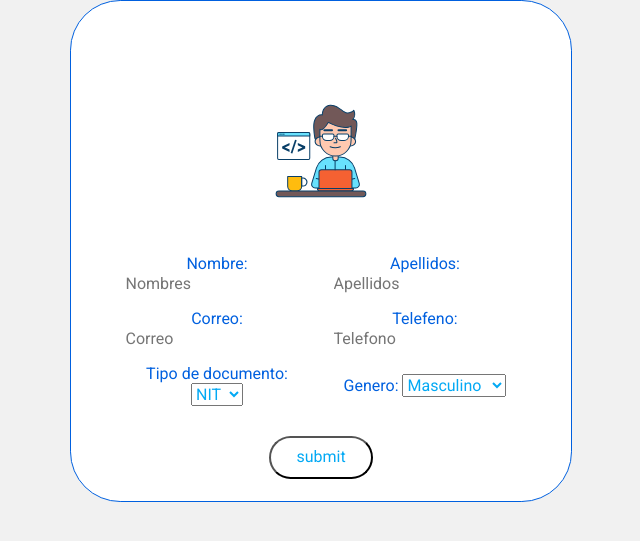
After one commit to BrayanChavarro/SAIA2__FINAL, a PHP site: page /view/modules/modulo.html in a window 1280 px wide. The commit adds this page. Shown: the top 541 px of the page, without its empty margins (319-959 px from the left). Run offline with PHP 8.4, Linux system fonts and the light colour scheme.

Commit message:
26-10-2022

```diff
--- /dev/null
+++ b/assets/css/modal_style.css
@@ -0,0 +1,178 @@
+body  {
+    display: flex;
+    max-width: 100%;
+    justify-content: center;
+    justify-items: center;
+    align-items: center;
+    background-color: #f1f1f1;
+  }
+
+.container__form__usuarios{
+      width: 400px;
+      height: 400px;
+      display: flexbox;
+      position: relative;
+      justify-items: center;
+      text-align: center;
+      border: 1px solid #0060DF;
+      padding: 50px 50px;
+      border-radius: 10%;
+      background-color: #fff;
+}
+
+.img__usuario{
+    display: flexbox;
+    position: relative;
+    height: 200px;
+    width: 200px;
+    justify-content: center;
+    align-items: center;
+    border-radius: 50%;
+}
+
+.form__action{
+    display: grid;
+    grid-template-rows: repeat(1, 1fr);
+    grid-template-columns: repeat(2, 1fr);
+    align-items: center;
+    justify-content: center;
+    gap: 1em;
+  }
+
+.input__usuario{
+    display: grid;
+    align-items: center;
+    justify-content: center;
+    margin: 0 auto;
+    color: #03A9F4;
+    text-decoration: none;
+    border: none;
+    outline: none;
+  }
+
+.label__usuario{
+    color: #0060DF;
+  }
+
+.select__usuario{
+    color: #03A9F4;
+    outline: none;
+}
+
+.select__usuario:hover{
+    color: #0060DF;
+    background-color: #fff;
+    transition: .5s;
+    outline: none;
+}
+
+.button__usuarios{
+    display: flex;
+    position: relative;
+    margin-left: auto;
+    margin-right: auto;
+    margin-top: 30px;
+    color: #03A9F4;
+    background-color: #FFFFFF;
+    padding: 10px 25px;
+    border-radius: 24px;
+    transition: 0.5s;
+}
+.button__usuarios:hover{
+    color: #FFFFFF;
+    background-color: #03A9F4;
+}
+
+
+/* *{
+    margin: 0;
+    padding: 0;
+    box-sizing: border-box;
+}
+/* Hero main
+
+
+.hero__cta{
+    text-decoration: none;
+    color: #fff;
+    padding: 15px 60px;
+    border: 1px solid;
+    border-radius: 6px;
+    display: inline-block;
+    font-weight: 500;
+    transition: background-color .3s;
+}
+
+.hero__cta:hover{
+    background-color: #fff;
+    color: #1e3c72;
+}
+
+.modal{
+    position: fixed;
+    top: 0;
+    left: 0;
+    right: 0;
+    bottom: 0;
+    background-color: #111111bd;
+    display: flex;
+    opacity: 0;
+    pointer-events: none;
+    transition: opacity .6s .9s;
+    --transform: translateY(-100vh);
+    --transition: transform .8s;
+}
+
+.modal--show{
+    opacity: 1;
+    pointer-events: unset;
+    transition: opacity .6s;
+    --transform: translateY(0);
+    --transition: transform .8s .8s;
+}
+
+.modal__container{
+    margin: auto;
+    width: 90%;
+    max-width: 600px;
+    max-height: 90%;
+    background-color: #fff;
+    border-radius: 6px;
+    padding: 3em 2.5em;
+    display: grid;
+    gap: 1em;
+    place-items: center;
+    grid-auto-columns: 100%;
+    transform: var(--transform);
+    transition:var(--transition);
+}
+
+.modal__title{
+    font-size: 2.5rem;
+}
+
+.modal__paragraph{
+    margin-bottom: 10px;
+}
+
+.modal__img{
+    width: 90%;
+    max-width: 300px;
+}
+
+.modal__close{
+    text-decoration: none;
+    color: #fff;
+    background-color: #0087ff;
+    padding: 1em 3em;
+    border: 1px solid ;
+    border-radius: 6px;
+    display: inline-block;
+    font-weight: 300;
+    transition: background-color .3s;
+}
+
+.modal__close:hover{
+    color: #0087ff;
+    background-color: #fff;
+} */
--- /dev/null
+++ b/assets/js/modal_usuario.js
@@ -0,0 +1,37 @@
+/* if(document.getElementById("ButtonModal")){
+
+    var modal = document.getElementById("myModal");
+    var button = document.getElementById("ButtonModal");
+    var span = document.getElementsByClassName("close")[0];
+    var body = document.getElementsByTagName("body");
+
+    button.onclick = function() {
+        modal.style.display = "block";
+        body.style.position = "static";
+        body.style.height = "100%";
+        body.style.overflow = "hidden";
+    }
+
+    span.onclick = function() {
+        modal.style.display = "none";
+        body.style.position = "inherit";
+        body.style.height = "auto";
+        body.style.overflow = "visible";
+    }
+
+
+} */
+
+const openModal = document.querySelector('.hero__cta');
+const modal = document.querySelector('.modal');
+const closeModal = document.querySelector('.modal__close');
+
+openModal.addEventListener('click', (e)=>{
+    e.preventDefault();
+    modal.classList.add('modal--show');
+});
+
+closeModal.addEventListener('click', (e)=>{
+    e.preventDefault();
+    modal.classList.remove('modal--show');
+});
--- /dev/null
+++ b/view/modules/modulo.html
@@ -0,0 +1,52 @@
+<!DOCTYPE html>
+<html lang="en">
+<head>
+    <meta charset="UTF-8">
+    <meta http-equiv="X-UA-Compatible" content="IE=edge">
+    <meta name="viewport" content="width=device-width, initial-scale=1.0">
+    <link rel="stylesheet" href="../../assets/css/modal_style.css">
+    <link rel="stylesheet" href="../../assets/webfonts/fonts.css">
+    <link rel="stylesheet" href="../../assets/css/normalize.css">
+    <title>Usuarios</title>
+</head>
+<body>
+  <div class="container__form__usuarios">
+      <img src="../../assets/img/Developer.svg" class="img__usuario">
+        <div class="">
+            <form action="" class="form__action">
+                <label for="" class="label__usuario">Nombre:
+                    <input type="text" placeholder="Nombres" class="input__usuario">
+                </label>
+                <label for="" class="label__usuario">Apellidos:
+                    <input type="text" placeholder="Apellidos" class="input__usuario">
+                </label>
+                <label for="" class="label__usuario">Correo:
+                    <input type="text" placeholder="Correo" class="input__usuario">
+                </label>
+                <label for="" class="label__usuario">Telefeno:
+                    <input type="text" placeholder="Telefono" class="input__usuario">
+                </label>
+                <label for="" class="label__usuario">Tipo de documento:
+                    <select type="text" class="select__usuario">
+                        <option value="NIT">NIT</option>
+                        <option value="C.C">CC</option>
+                        <option value="TI">TI</option>
+                        <option value="PAP">PAP</option>
+                    </select>
+                </label>
+                <label for="" class="label__usuario">Genero:
+                    <select type="text" class="select__usuario">
+                        <option value="Masculino">Masculino</option>
+                        <option value="Femenino">Femenino</option>
+                        <option value="No definido">No definido</option>
+                    </select>
+                </label>
+            </form>
+        </div>
+        <input type="button" value="submit" class="button__usuarios">
+    </div>
+    <script src="../../assets/js/modal_usuario.js"></script>
+</body>
+</html>
+</body>
+</html>
```
Also changed, not shown: assets/css/dashboard.css (renamed from assets/css/sidebar.css, +9 -1 lines), assets/css/usuario.css (added, +158 -0 lines), view/business/dashboard.html (+11 -6 lines), view/business/usuario.html (added, +66 -0 lines), assets/img/Developer.svg (added), assets/img/user_delete.svg (added), assets/img/user_upadte.svg (added), assets/img/users.svg (added).
